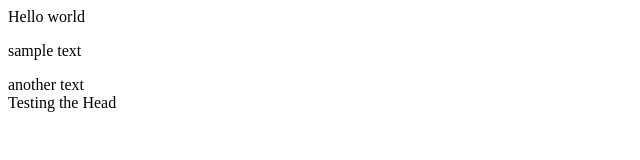
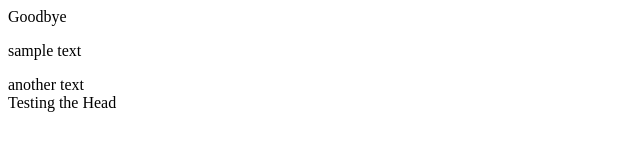
Before and after one commit to hizekiel/myappsample, a plain HTML site: page index.html in a window 1280 px wide. Shown: the full height of the page, 0-640 px from the left. Drawn offline with Linux system fonts and the light colour scheme.

Commit message:
added goodbye

```diff
--- a/index.html
+++ b/index.html
@@ -1,4 +1,4 @@
-<p>Hello world</p>
+<p>Goodbye</p>
 <p>sample text</p>
 <div>another text</div>
 <div>Testing the Head</div>
```
